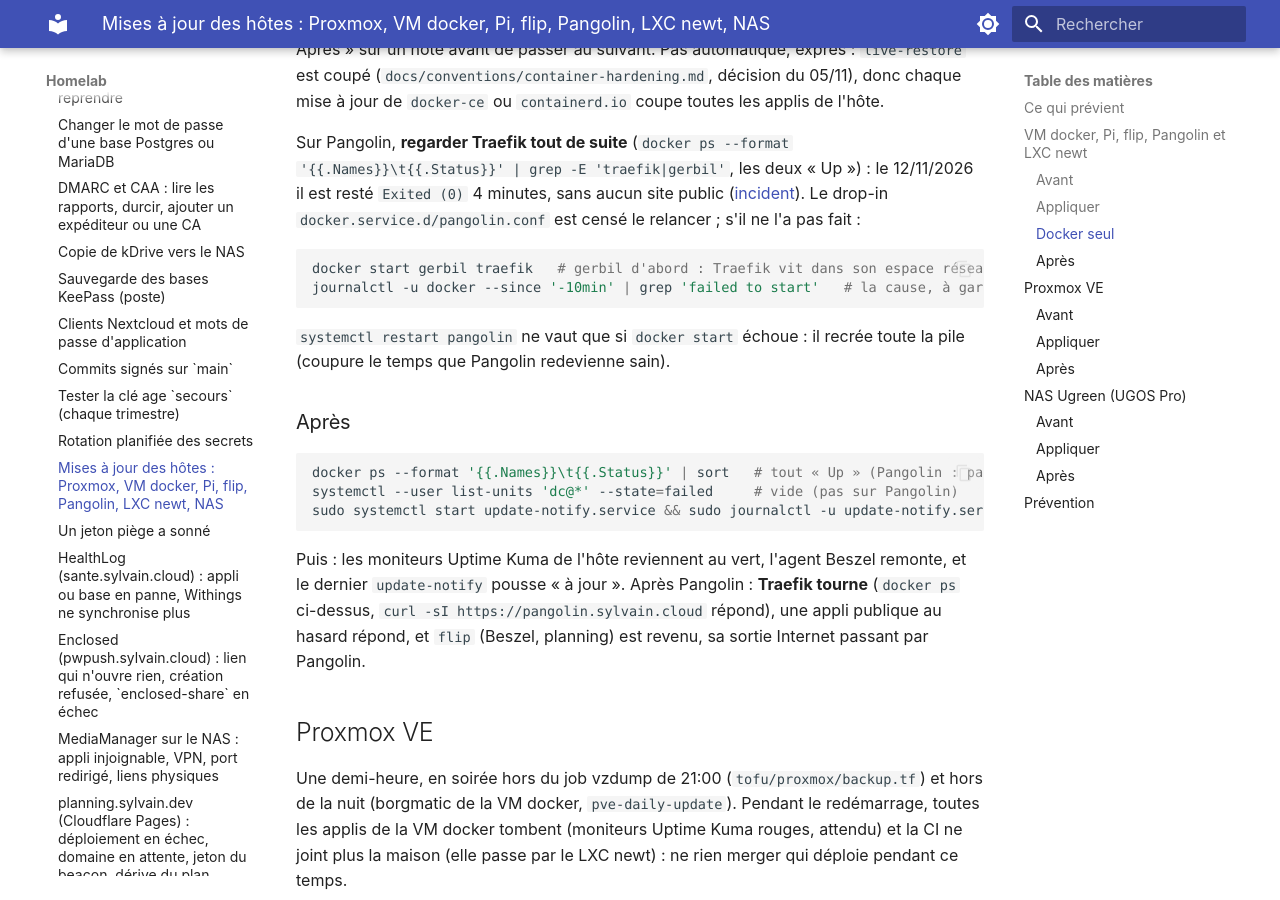
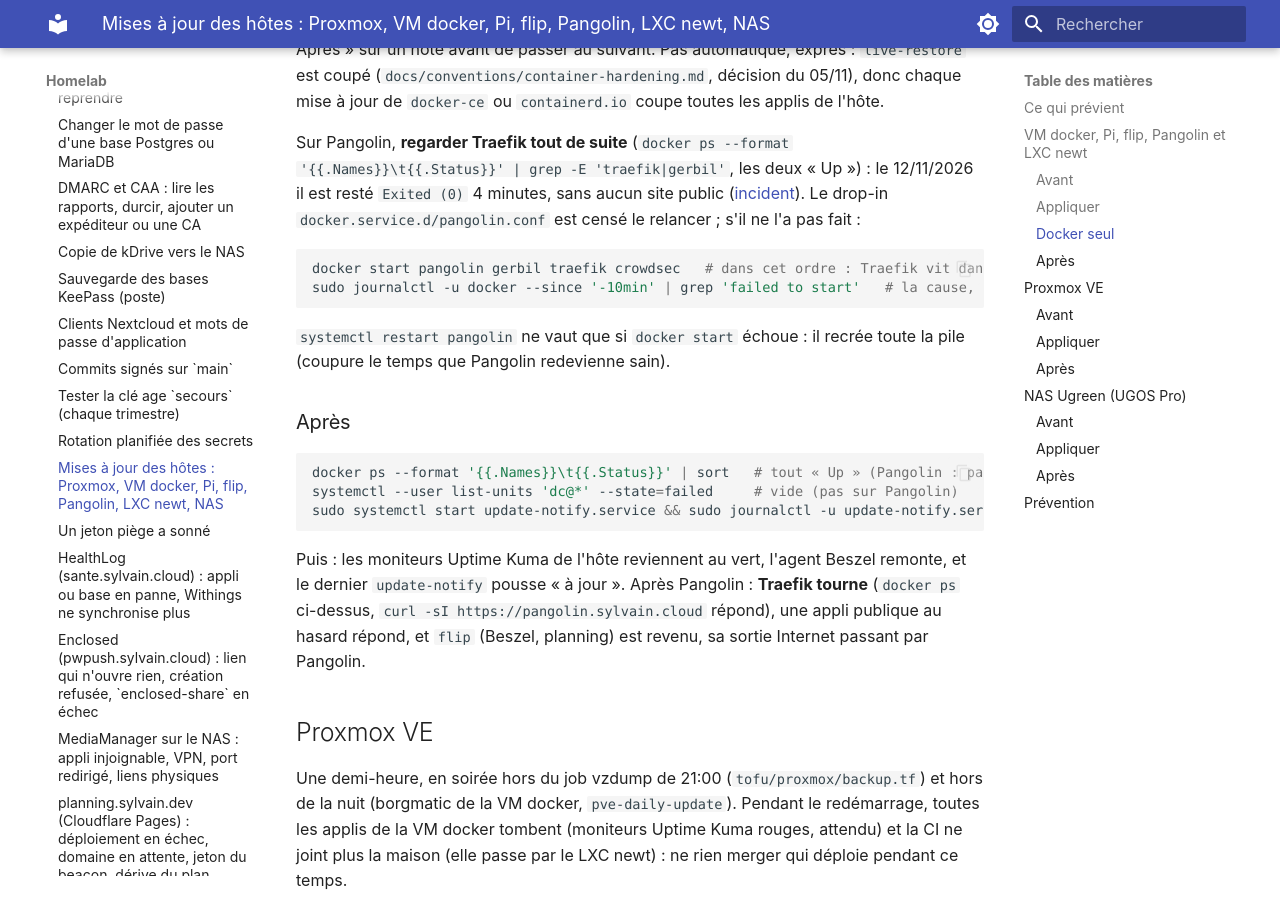
Before and after one commit to sylvainmetayer/homelab, an MkDocs documentation site: the page built from docs/runbooks/mises-a-jour-hotes.md, in a window 1280 px wide and 900 px high, scrolled down 3374 px. Built offline with MkDocs 1.6.1 and Material for MkDocs 9.7.7, drawn with Linux system fonts in a browser that asks for light colours.

Commit message:
fix(pangolin): le drop-in démarre toute la pile (pangolin, gerbil, traefik, crowdsec), 30 s, revue
Claude-Session: https://claude.ai/code/session_01EfxfYAbz2gwpFVQsyUyGKn

````diff
--- a/docs/runbooks/mises-a-jour-hotes.md
+++ b/docs/runbooks/mises-a-jour-hotes.md
@@ -149,8 +149,8 @@ Sur Pangolin, **regarder Traefik tout de suite** (`docker ps --format
 `docker.service.d/pangolin.conf` est censé le relancer ; s'il ne l'a pas fait :
 
 ```bash
-docker start gerbil traefik   # gerbil d'abord : Traefik vit dans son espace réseau
-journalctl -u docker --since '-10min' | grep 'failed to start'   # la cause, à garder
+docker start pangolin gerbil traefik crowdsec   # dans cet ordre : Traefik vit dans l'espace réseau de gerbil
+sudo journalctl -u docker --since '-10min' | grep 'failed to start'   # la cause, à garder
 ```
 
 `systemctl restart pangolin` ne vaut que si `docker start` échoue : il recrée
````
Also changed, not shown: ansible/roles/pangolin/README.md (+1 -1 lines), docs/incidents/pangolin-traefik-reste-arrete.md (+1 -1 lines), 2 other files.
